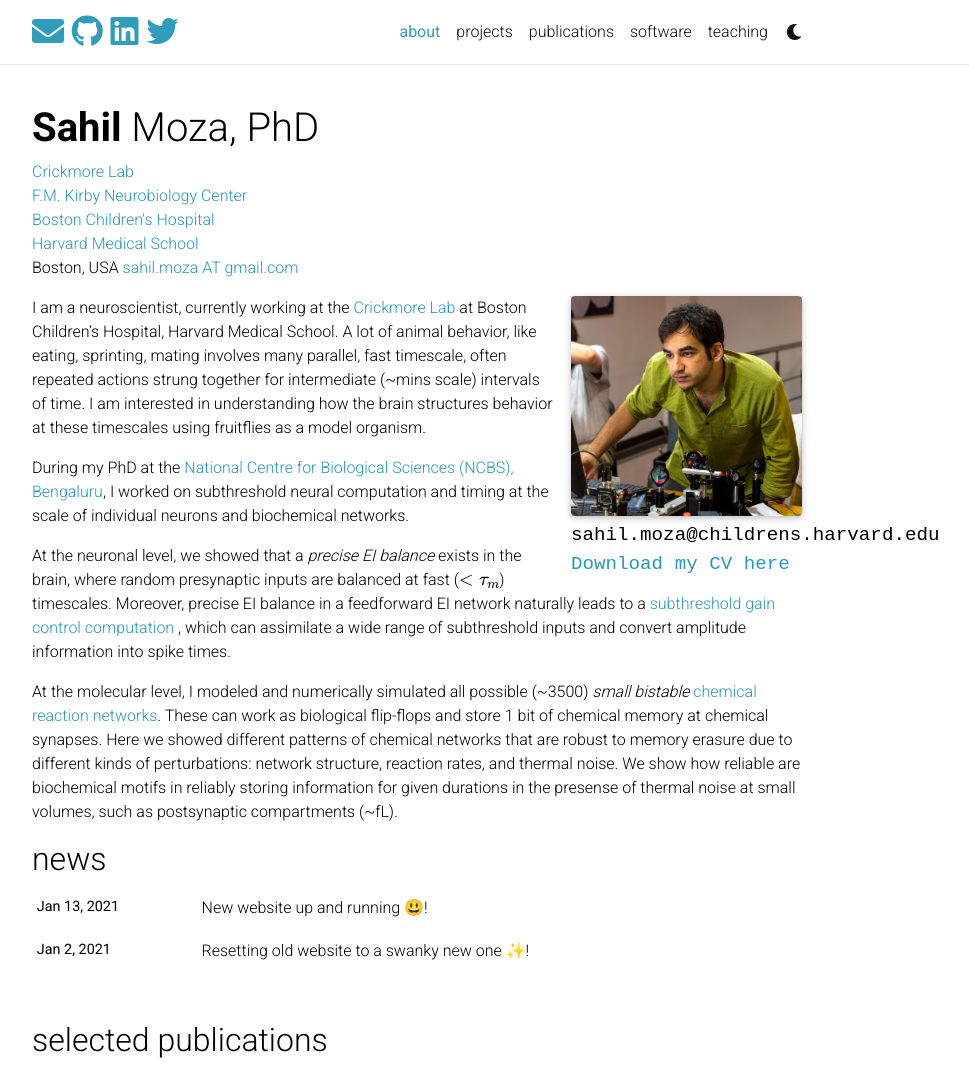
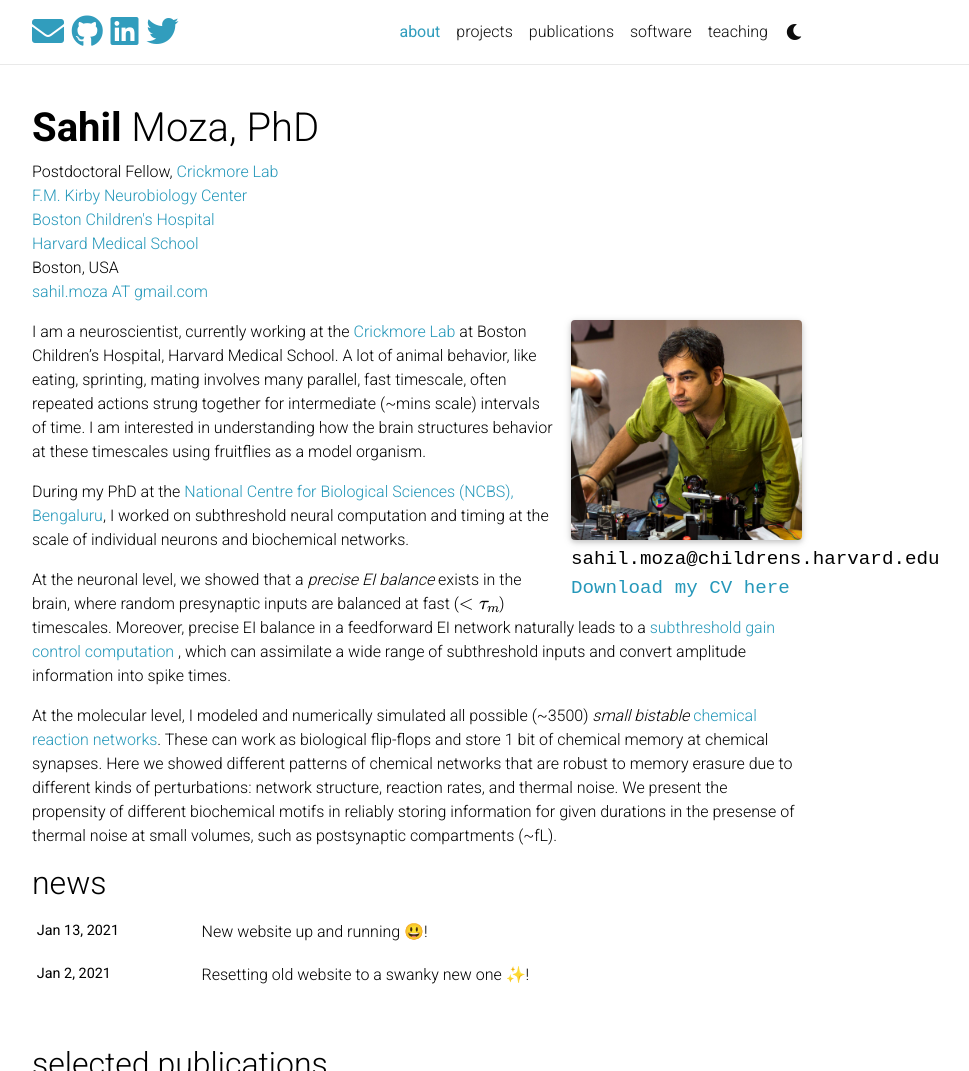
Before and after one commit to sahilm89/sahilm89.github.io, a Jekyll site: the page built from _pages/about.md, in a window 1280 px wide and 1269 px high, cut to the strip 0-1071 px from the top of the window. Shown: the whole strip, without its empty margins (223-1192 px from the left). Built offline with Jekyll 4.4.1, drawn with Linux system fonts in a browser that asks for light colours; nearby versions of some CDN libraries; emoji names are drawn with the system emoji font; a style sheet for code colours, icons or effects is not loaded.

Commit message:
Changes to about

```diff
--- a/_pages/about.md
+++ b/_pages/about.md
@@ -3,11 +3,11 @@ layout: about
 title: about
 permalink: /
 description: |
-    <a href="http://crickmorelab.org"> Crickmore Lab</a><br>
+    Postdoctoral Fellow, <a href="http://crickmorelab.org"> Crickmore Lab</a><br>
     <a href="http://kirbyneuro.org">F.M. Kirby Neurobiology Center</a><br>
     <a href="https://www.childrenshospital.org/">Boston Children's Hospital</a><br>
     <a href="https://hms.harvard.edu">Harvard Medical School</a><br>
-    Boston, USA
+    Boston, USA<br>
     <a href="mailto:sahil.moza@gmail.com">sahil.moza AT gmail.com</a>
 
 profile:
@@ -27,4 +27,4 @@ During my PhD at the [National Centre for Biological Sciences (NCBS), Bengaluru]
 
 At the neuronal level, we showed that a _precise EI balance_ exists in the brain, where random presynaptic inputs are balanced at fast ($$\lt \tau_m$$) timescales. Moreover, precise EI balance in a feedforward EI network naturally leads to a <a href="/projects/EI_balance/">subthreshold gain control computation </a>, which can assimilate a wide range of subthreshold inputs and convert amplitude information into spike times.
 
-At the molecular level, I modeled and numerically simulated all possible (~3500) <i>small</i> <a href="/projects/chemical_bistables/">_bistable_ chemical reaction networks</a>. These can work as biological flip-flops and store 1 bit of chemical memory at chemical synapses. Here we showed different patterns of chemical networks that are robust to memory erasure due to different kinds of perturbations: network structure, reaction rates, and thermal noise. We show how reliable are biochemical motifs in reliably storing information for given durations in the presense of thermal noise at small volumes, such as postsynaptic compartments (~fL).
+At the molecular level, I modeled and numerically simulated all possible (~3500) _small_ <a href="/projects/chemical_bistables/">_bistable_ chemical reaction networks</a>. These can work as biological flip-flops and store 1 bit of chemical memory at chemical synapses. Here we showed different patterns of chemical networks that are robust to memory erasure due to different kinds of perturbations: network structure, reaction rates, and thermal noise. We present the propensity of different biochemical motifs in reliably storing information for given durations in the presense of thermal noise at small volumes, such as postsynaptic compartments (~fL).
```
